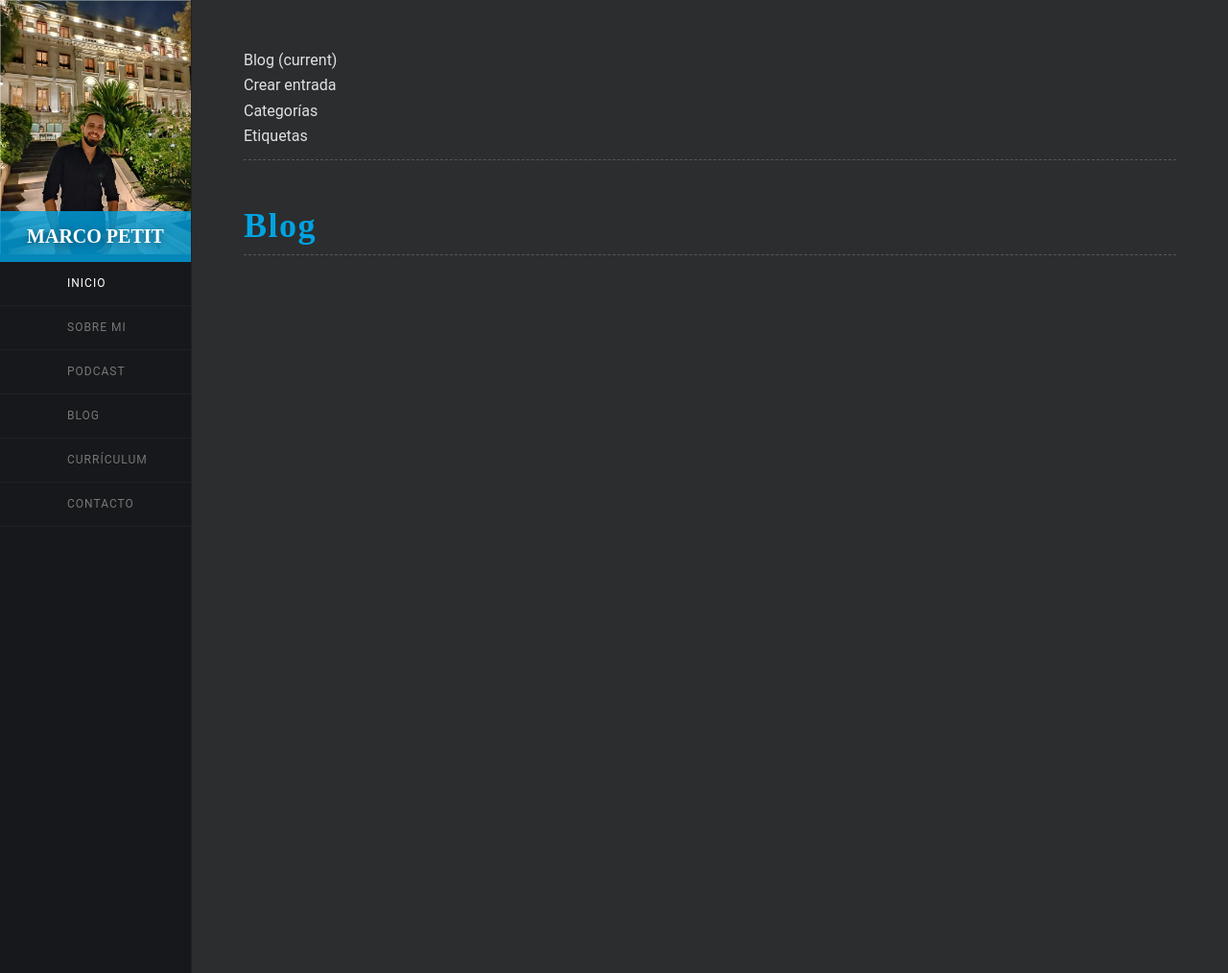
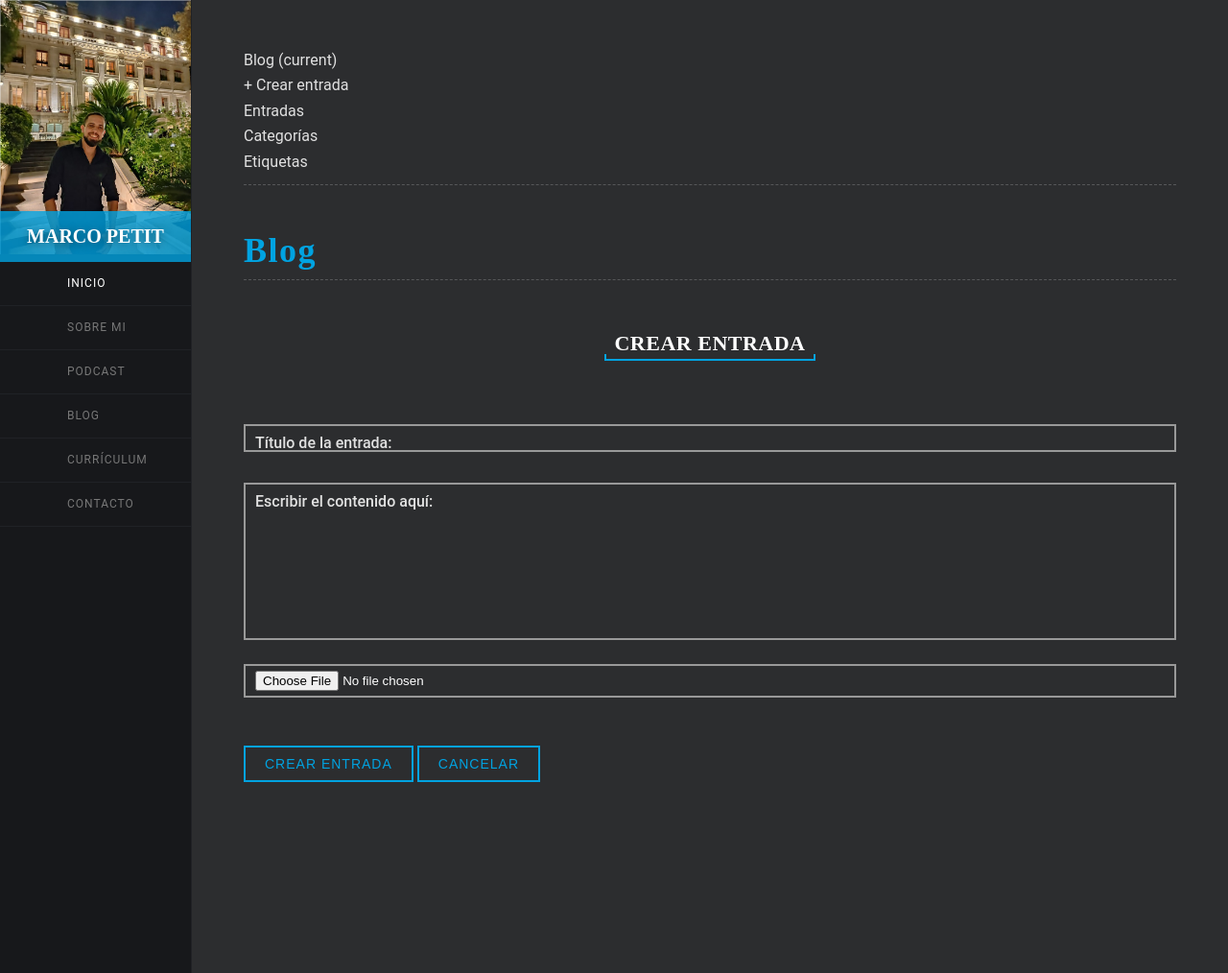
Before and after one commit to marcojpetit/marcopetit, a Django app: page /blog/crear_entrada in a window 1280 px wide. Shown: the top 1014 px of the page at 96% size. Run offline with Django 4.2, Linux system fonts and the light colour scheme; some libraries are stand-ins or nearby versions.

Commit message:
grabar entradas con imagenes

```diff
--- a/blog/forms.py
+++ b/blog/forms.py
@@ -4,3 +4,7 @@ class CrearCategoriaFormulario(forms.Form):
     nombre = forms.CharField(label="Nombre de la categoría", max_length=30, widget=forms.TextInput(attrs={'class': "input__field cf-validate"}))
 class CrearEtiquetaFormulario(forms.Form):
     nombre = forms.CharField(label="Nombre de la etiqueta", max_length=30, widget=forms.TextInput(attrs={'class': "input__field cf-validate"}))
+class CrearEntradaFormulario(forms.Form):
+    titulo = forms.CharField(label="Título de la entrada", max_length=150, widget=forms.TextInput(attrs={'class': "input__field cf-validate"}))
+    contenido = forms.CharField(label="Escribir el contenido aquí", widget=forms.Textarea(attrs={'class': "input__field cf-validate"}))
+    imagen_portada = forms.ImageField(required=False, widget=forms.FileInput(attrs={'class': "input__field cf-validate"}))
--- a/blog/models.py
+++ b/blog/models.py
@@ -6,12 +6,13 @@ class Etiqueta(models.Model):
     nombre = models.CharField(max_length=30)
 
 class Entrada(models.Model):
-    id_categoria = models.ForeignKey(Categoria, on_delete=models.PROTECT)
+    id_categoria = models.IntegerField()
+    #models.ForeignKey(Categoria, on_delete=models.PROTECT)
     titulo = models.CharField(max_length=150)
     contenido = models.TextField()
     id_autor = models.IntegerField()
     fecha_publicacion = models.DateTimeField()
-    imagen_portada = models.ImageField()
+    imagen_portada = models.ImageField(upload_to="images", null=True)
 
 class Entrada_etiqueta(models.Model):
     id_entrada = models.ForeignKey(Entrada, on_delete=models.CASCADE)
--- a/blog/templates/blog/blog.html
+++ b/blog/templates/blog/blog.html
@@ -1,4 +1,5 @@
 {% extends "base.html" %}
+{% load static %}
 
 {% block title %}
 <title>Marco Petit :: Blog ::</title>
@@ -6,42 +7,79 @@
 
 {% block section %}
 <!--Crear categoria Section Start-->
-<section class="contact-section pt-page">
+<section id="blog" class="blog-section pt-page">
   <div class="section-container">
     <!--Page Heading-->
     <div class="page-heading">
       <nav class="navbar navbar-expand-lg navbar-dark bg-dark">
         <div class="collapse navbar-collapse" id="navbarSupportedContent">
           <ul class="navbar-nav mr-auto">
-                    <li class="nav-item active">
-                      <a class="nav-link" href={% url "blog" %}>Blog <span class="sr-only">(current)</span></a>
-                    </li>
-                    <li class="nav-item">
-                      <a class="nav-link" href={% url "crear_entrada" %}>Crear entrada</a>
-                    </li>
-                    <li class="nav-item">
-                        <a class="nav-link" href={% url "categorias" %}>Categorías</a>
-                      </li>
-                      <li class="nav-item">
-                        <a class="nav-link" href={% url "etiquetas" %}>Etiquetas</a>
-                      </li>
+            <li class="nav-item active"><a class="nav-link" href={% url "blog" %}>Blog <span class="sr-only">(current)</span></a></li>
+            <li class="nav-item"><a class="nav-link" href={% url "crear_entrada" %}>+ Crear entrada</a></li>
+            <li class="nav-item"><a class="nav-link" href={% url "entradas" %}>Entradas</a></li>
+            <li class="nav-item"><a class="nav-link" href={% url "categorias" %}>Categorías</a></li>
+            <li class="nav-item"><a class="nav-link" href={% url "etiquetas" %}>Etiquetas</a></li>
           </ul>
         </div>
       </nav>
     </div>
-
     {% block sub-section %}
     <!--blog sub-section -->
     <div class="page-heading">
-            <span class="icon">
-                <i class="lnr lnr-file-add"></i>
-            </span>
-            <h2>Blog</h2>
+      <span class="icon"><i class="lnr lnr-file-add"></i></span>
+      <h2>Mis escritos</h2>
+    </div>
+    <div class="row blogs-masonry">
 
+      <div class="col-lg-4 col-sm-6">
+        <a href="#" class="blog-item">
+          <div class="blog-image">
+            <img src="{% static 'img/blog/img-0.jpg' %}" alt="#">
+          </div>
+          <div class="blog-content">
+            <span class="cat">Web Design</span>
+            <h4 class="blog-title">Best Way to Design</h4>
+            <div class="blog-date">August 15, 2018</div>
+          </div>
+        </a>
+      </div>
+      <div class="col-lg-4 col-sm-6">
+        <a href="#" class="blog-item">
+          <div class="blog-image">
+            <img src="{% static 'img/blog/img-0.jpg' %}" alt="#">
+          </div>
+          <div class="blog-content">
+            <span class="cat">Web Design</span>
+            <h4 class="blog-title">Best Way to Design</h4>
+            <div class="blog-date">August 15, 2018</div>
+          </div>
+        </a>
+      </div>
+      <div class="col-lg-4 col-sm-6">
+        <a href="#" class="blog-item">
+          <div class="blog-image">
+            <img src="{% static 'img/blog/img-0.jpg' %}" alt="#">
+          </div>
+          <div class="blog-content">
+            <span class="cat">Web Design</span>
+            <h4 class="blog-title">Best Way to Design</h4>
+            <div class="blog-date">August 15, 2018</div>
+          </div>
+        </a>
+      </div>
+      <div class="col-lg-4 col-sm-6">
+        <a href="#" class="blog-item">
+          <div class="blog-image">
+            <img src="{% static 'img/blog/img-0.jpg' %}" alt="#">
+          </div>
+          <div class="blog-content">
+            <span class="cat">Web Design</span>
+            <h4 class="blog-title">Best Way to Design</h4>
+            <div class="blog-date">August 15, 2018</div>
+          </div>
+        </a>
+      </div>
 
-
-
-        </div>
     <!--end blog sub-section -->
     {% endblock sub-section %}
 </section>
--- a/blog/templates/blog/categorias.html
+++ b/blog/templates/blog/categorias.html
@@ -80,7 +80,7 @@
                                 {{formulario.nombre}}
                                 <label class="input__label">{{formulario.nombre.label_tag}}</label>
                             </span>
-                            {{formulario.nombre.errors}}
+                            <div class="alert-container col-md-12">{{formulario.nombre.errors}}</div>
                             <div class="modal-footer">
                                 <button type="submit" class="btn-main">Crear Categoría</button>
                                 <button type="button" class="btn-main" data-dismiss="modal" aria-label="Close">Cancelar</button>
--- a/blog/templates/blog/crear_entrada.html
+++ b/blog/templates/blog/crear_entrada.html
@@ -3,3 +3,53 @@
 {% block title %}
 <title>Marco Petit :: Crear entrada ::</title>
 {% endblock title %}
+
+{% block sub-section %}
+<!--blog sub-section -->
+<div class="page-heading">
+    <span class="icon">
+        <i class="lnr lnr-file-add"></i>
+    </span>
+    <h2>Blog</h2>
+</div>
+<!--Form Row-->
+<div class="row mb-70">
+    <div class="col-lg-8  offset-lg-2">
+        <div class="subheading">
+            <h3>Crear entrada</h3>
+        </div>
+        <!--Form Start-->
+        <form method="POST" enctype="multipart/form-data">
+            {% csrf_token %}
+            <div class="col-md-12 mb-50">
+                <div style="padding-top: 1em;">
+                    <span class="input">
+                        {{formulario.titulo}}
+                        <label class="input__label">{{formulario.titulo.label_tag}}</label>
+                    </span>
+                    <div class="alert-container col-md-12">{{formulario.titulo.errors}}</div>
+                </div>
+                <div style="padding-top: 2em;">
+                    <span class="input">
+                        {{formulario.contenido}}
+                        <label class="input__label">{{formulario.contenido.label_tag}}</label>
+                    </span>
+                    <div class="alert-container col-md-12">{{formulario.contenido.errors}}</div>
+                </div>
+
+                <span class="input" style="padding-top: 1em;">
+                    {{formulario.imagen_portada}}
+                </span>
+                <div class="alert-container col-md-12">{{formulario.imagen_portada.errors}}</div>
+            </div>
+
+            <div class="col-md-12 text-center">
+                <button type="submit" class="btn-main">Crear Entrada</button>
+                <button type="button" class="btn-main" data-dismiss="modal" aria-label="Close">Cancelar</button>
+            </div>
+        </form>
+        <!--Form End-->
+    </div>
+</div>
+<!--end blog sub-section -->
+{% endblock sub-section %}
--- a/blog/templates/blog/etiquetas.html
+++ b/blog/templates/blog/etiquetas.html
@@ -81,7 +81,7 @@
                                 {{formulario.nombre}}
                                 <label class="input__label">{{formulario.nombre.label_tag}}</label>
                             </span>
-                            {{formulario.nombre.errors}}
+                            <div class="alert-container col-md-12">{{formulario.nombre.errors}}</div>
                             <div class="modal-footer">
                                 <button type="submit" class="btn-main">Crear Etiqueta</button>
                                 <button type="button" class="btn-main" data-dismiss="modal" aria-label="Close">Cancelar</button>
--- a/blog/urls.py
+++ b/blog/urls.py
@@ -1,9 +1,10 @@
 from django.urls import path
-from blog.views import blog, crear_entrada, categorias, etiquetas
+from blog.views import blog, crear_entrada, entradas, categorias, etiquetas
 
 urlpatterns = [
     path('', blog, name='blog'),
     path('crear_entrada', crear_entrada, name='crear_entrada'),
+    path('entradas', entradas, name='entradas'),
     path('categorias', categorias, name='categorias'),
     path('etiquetas', etiquetas, name='etiquetas'),
     ]
--- a/blog/views.py
+++ b/blog/views.py
@@ -1,12 +1,30 @@
 from django.shortcuts import render, redirect
-from blog.models import Categoria, Etiqueta
-from blog.forms import CrearCategoriaFormulario, CrearEtiquetaFormulario
+from datetime import datetime
+from blog.models import Entrada, Categoria, Etiqueta
+from blog.forms import CrearEntradaFormulario, CrearCategoriaFormulario, CrearEtiquetaFormulario
 
 def blog (request):
     return render(request, 'blog/blog.html', {})
 
 def crear_entrada (request):
-    return render(request, 'blog/crear_entrada.html', {})
+
+    if request.method == 'POST': #si viene por POST crea el formulario con los datos
+        formulario = CrearEntradaFormulario(request.POST, request.FILES)
+        if formulario.is_valid(): #si el formulario tiene datos validos, crea y redirecciona a categorias
+            titulo = formulario.cleaned_data.get('titulo')
+            contenido = formulario.cleaned_data.get('contenido')
+            imagen_portada = formulario.cleaned_data.get('imagen_portada')
+            entrada = Entrada(id_categoria=1, titulo=titulo.lower(), contenido=contenido, id_autor=1, fecha_publicacion=datetime.now(), imagen_portada=imagen_portada)
+            entrada.save()
+            return redirect('entradas')
+        else:#si el formulario no tiene datos validos, regresa al formulario y muestra los errores
+            return render(request, 'blog/crear_entrada.html', {'formulario':formulario})
+    formulario = CrearEntradaFormulario()  #si viene por GET por def
+    return render(request, 'blog/crear_entrada.html', {'formulario':formulario})
+
+
+def entradas (request):
+    return render(request, 'blog/entradas.html', {})
 
 def categorias (request):
 
--- a/marcopetit/settings.py
+++ b/marcopetit/settings.py
@@ -118,8 +118,10 @@ USE_TZ = True
 # https://docs.djangoproject.com/en/4.2/howto/static-files/
 
 STATIC_URL = 'static/'
+STATICFILES_DIRS = [BASE_DIR / 'marcopetit/static']
 
-STATICFILES_DIRS = [BASE_DIR / 'marcopetit/static']
+MEDIA_ROOT = BASE_DIR / "marcopetit/files"
+MEDIA_URL = "/media-files/"
 
 # Default primary key field type
 # https://docs.djangoproject.com/en/4.2/ref/settings/#default-auto-field
--- a/marcopetit/urls.py
+++ b/marcopetit/urls.py
@@ -17,8 +17,11 @@ Including another URLconf
 from django.contrib import admin
 from django.urls import path, include
 
+from django.conf import settings
+from django.conf.urls.static import static
+
 urlpatterns = [
     path('', include('home.urls')),
     path('blog/', include('blog.urls')),
     path('admin/', admin.site.urls),
-]
+] + static(settings.MEDIA_URL, document_root=settings.MEDIA_ROOT)
```
Also changed, not shown: blog/templates/blog/entradas.html (added, +60 -0 lines), README.md, blog/migrations/0003_alter_entrada_imagen_portada.py (added), blog/migrations/0004_alter_entrada_id_categoria.py (added), marcopetit/files/images/git_cheat_sheet.png (added), marcopetit/static/img/blog/img-0.jpg (added). Lines whose indentation alone changed are shown as unchanged.
